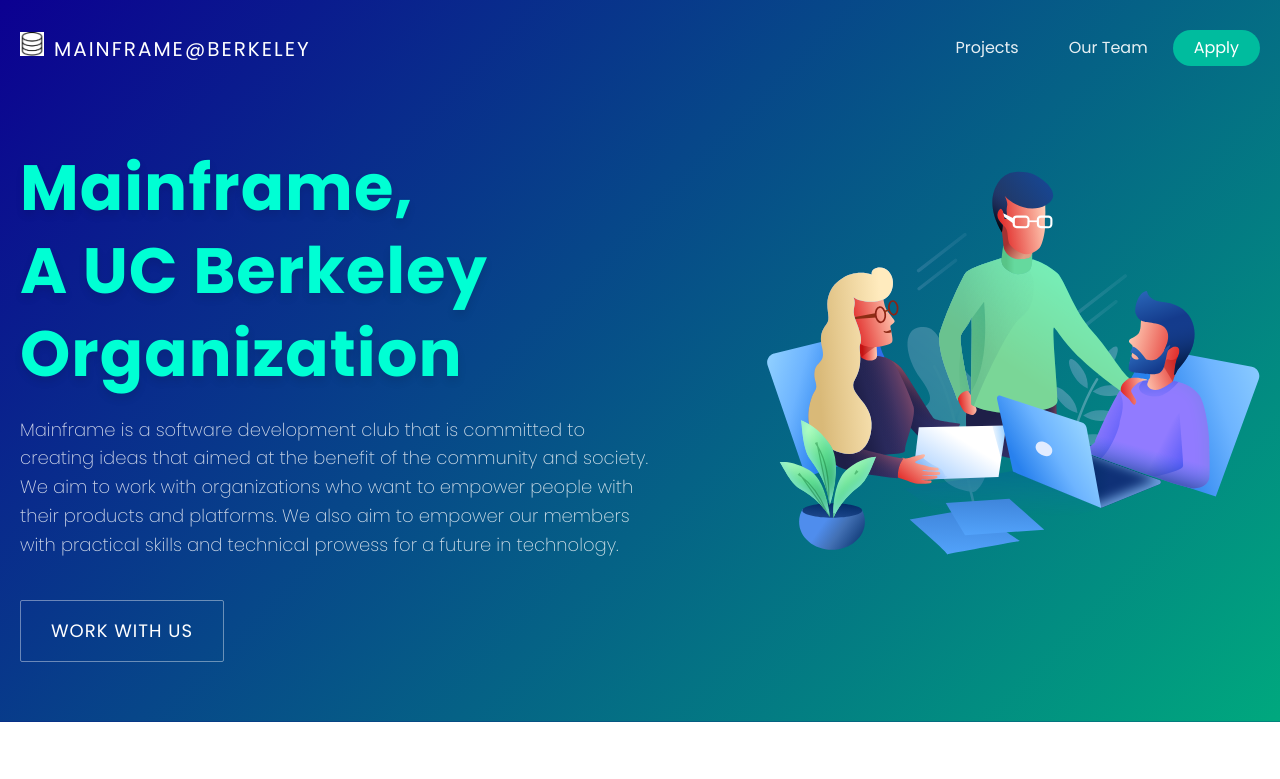
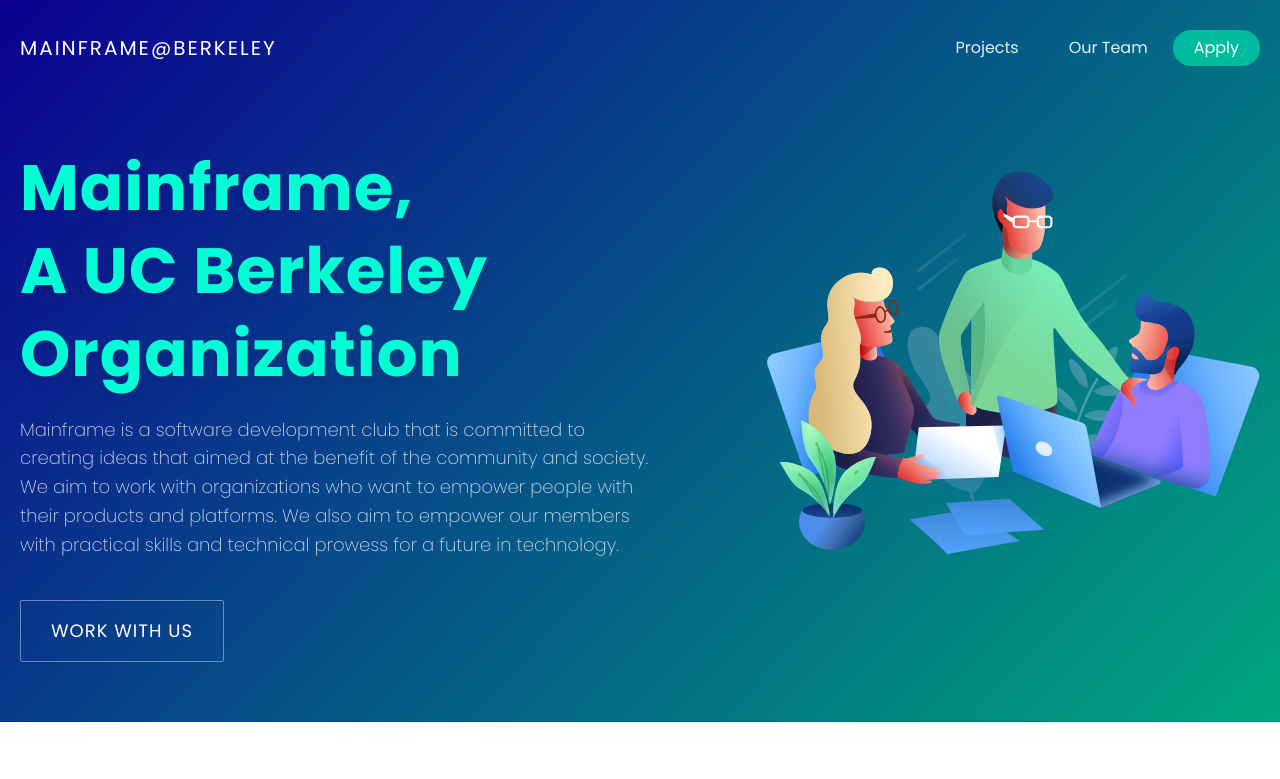
Before and after one commit to mainframe-ucb/mainframe-website, a plain HTML site: page index.html in a window 1280 px wide. Shown: the top 779 px of the page. Drawn offline with Linux system fonts and the light colour scheme.

Commit message:
Update index.html

```diff
--- a/index.html
+++ b/index.html
@@ -30,7 +30,7 @@
                     <header class="navbar">
                         <section class="navbar-section">
                             <a class="navbar-brand logo" href="./">
-                                <img class="logo-img" src="./images/database-white.png" alt=""><span>Mainframe@Berkeley</span>
+                                <span>Mainframe@Berkeley</span>
                             </a>
                         </section>
                         <section class="navbar-section hide-sm">
```
